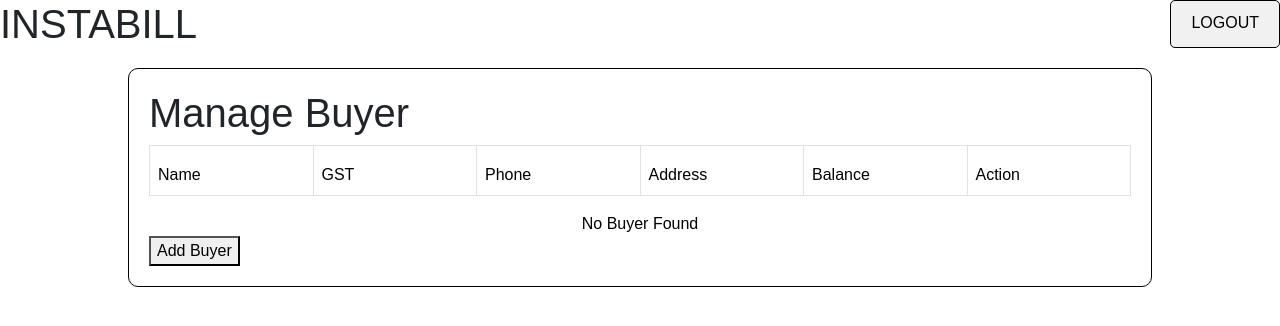
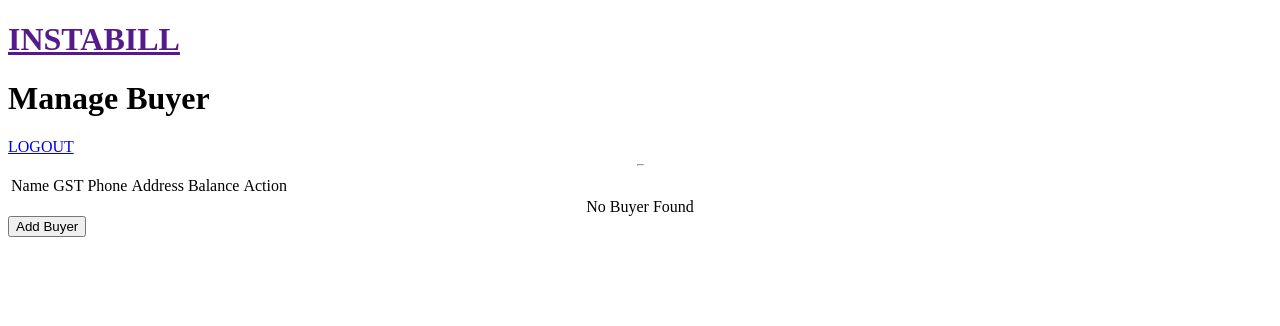
Before and after one commit to Sahil0215/vercceldemo, a Django app: page /manage_buyer/ in a window 1280 px wide. Shown: the top 326 px of the page. Run offline with Django 5.2, Linux system fonts and the light colour scheme; the visitor is signed in with stand-in values (Sample User, id 1); data that the repository does not hold is empty.

Commit message:
commit56

```diff
--- a/demo/bill/templates/manage_buyer.html
+++ b/demo/bill/templates/manage_buyer.html
@@ -1,110 +1,15 @@
 <!DOCTYPE html>
 <html lang="en">
 <head>
-    <meta charset="UTF-8">
-    <meta name="viewport" content="width=device-width, initial-scale=1.0">
-    <title>Instabill</title>
-    <link href="https://cdn.jsdelivr.net/npm/bootstrap@5.3.3/dist/css/bootstrap.min.css" rel="stylesheet" integrity="sha384-QWTKZyjpPEjISv5WaRU9OFeRpok6YctnYmDr5pNlyT2bRjXh0JMhjY6hW+ALEwIH" crossorigin="anonymous">
-    <script src="https://cdn.jsdelivr.net/npm/bootstrap@5.3.3/dist/js/bootstrap.bundle.min.js" integrity="sha384-YvpcrYf0tY3lHB60NNkmXc5s9fDVZLESaAA55NDzOxhy9GkcIdslK1eN7N6jIeHz" crossorigin="anonymous"></script>
-
-    <style>
-        body {
-            font-family: Arial, sans-serif;
-        }
-        .container {
-            display: flex;
-            flex-wrap: wrap;
-            width: 80%;
-            margin: auto;
-            padding: 20px;
-            border: 1px solid #000;
-            border-radius: 10px;
-        }
-        .sidebar {
-            flex: 1;
-            margin-right: 20px;
-        }
-        .sidebar button {
-            display: block;
-            width: 100%;
-            margin: 10px 0;
-            padding: 10px;
-            border: 1px solid #000;
-            border-radius: 5px;
-            background-color: #f1f1f1;
-            cursor: pointer;
-        }
-        .sidebar button.active {
-            background-color: #d1e7fd;
-        }
-        .content {
-            flex: 4;
-            display: flex;
-            flex-wrap: wrap;
-            justify-content: space-around;
-        }
-        .content div {
-            width: 30%;
-            margin: 10px;
-            padding: 20px;
-            text-align: center;
-            border: 1px solid #000;
-            border-radius: 10px;
-            background-color: #d1e7fd;
-        }
-        .header, .footer {
-            width: 100%;
-            display: flex;
-            justify-content: space-between;
-            margin-bottom: 20px;
-        }
-        .header h1, .header a {
-            margin: 0;
-        }
-        .header a {
-            text-decoration: none;
-            color: #000;
-            padding: 10px 20px;
-            border: 1px solid #000;
-            border-radius: 5px;
-            background-color: #f1f1f1;
-        }
-        td {
-            height: 50px;
-            width: 12.5%; /* Each column is 12.5% of the table width */
-            max-width: 150px; /* Maximum width for each column */
-            word-wrap: break-word; /* Wrap long words if necessary */
-            overflow: hidden; /* Hide overflow if any */
-            text-overflow: ellipsis; /* Show ellipsis for overflow */
-            white-space: nowrap; /* Prevent text wrapping */
-            padding: 10px; /* Add padding for content spacing */
-        }
-        .table-container {
-            overflow-x: auto;
-        }
-        .table {
-            table-layout: fixed;
-            width: 100%;
-        }
-    </style>
+    <title>Instabill | BUYER</title>
 </head>
 <body>
-    <div class="header">
-        <h1>INSTABILL</h1>
+    <a href=""><h1>INSTABILL</h1></a>
+    <h1>Manage Buyer</h1>
+
         <a href="{% url 'logout_page' %}">LOGOUT</a>
-    </div>
-    <div class="container">
-        <!-- <div class="sidebar">
-            <a href="{% url 'home' %}"><button>HOME</button></a>
-            <a href="{% url 'manage' %}"><button class="active">MANAGE</button></a>
-            <a href="{% url 'generate' %}"><button>GENERATE</button></a>
-            <a href="{% url 'view' %}"><button>VIEW/PRINT</button></a>
-            <a href="{% url 'entry' %}"><button>ENTRY</button></a>
-        </div> -->
-        <div>
-            <h1>Manage Buyer</h1>
-            <div class="table-container">
-                <table class="table table-bordered">
+        <hr width="5px">
+                <table>
                     <thead>
                         <tr>
                             <td>Name</td>
@@ -139,8 +44,8 @@
                 {% endfor %}
             </div>
             {% endif %}
-        </div>
+
         <a href="{% url 'add_buyer' %}"><button>Add Buyer</button></a>
-    </div>
+
 </body>
 </html>
```
Also changed, not shown: demo/bill/templates/home.html (+9 -9 lines).
